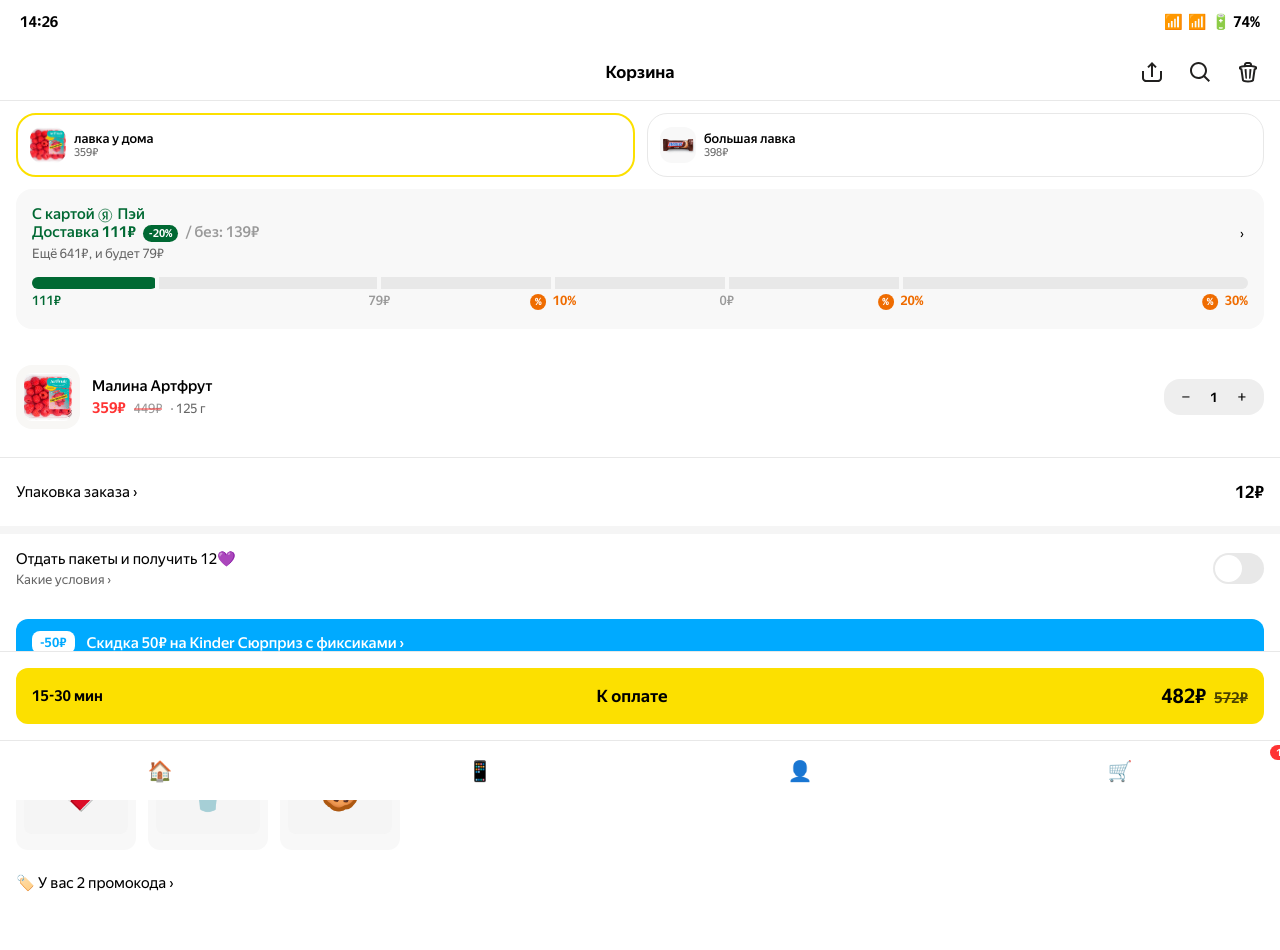
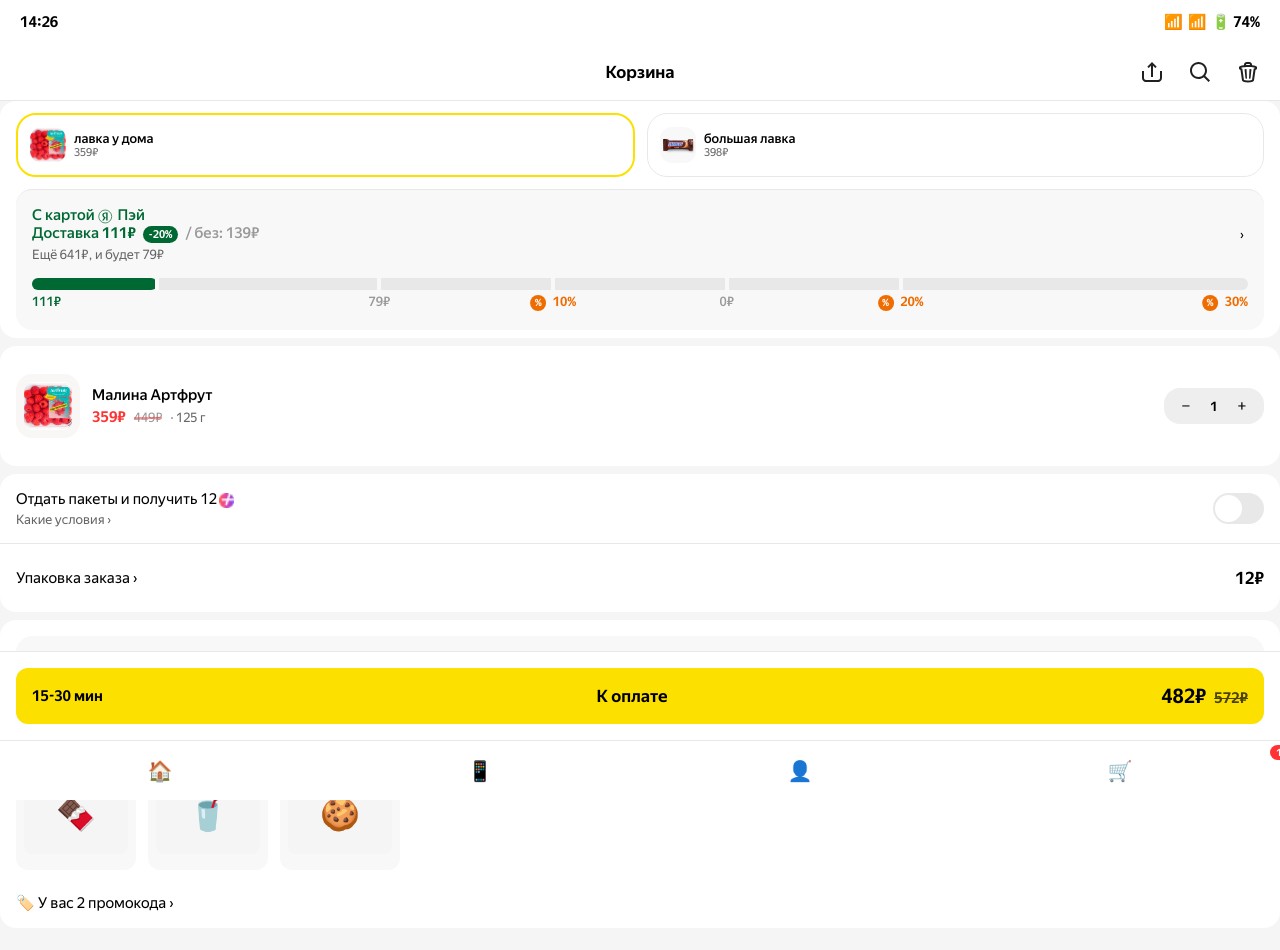
Before and after one commit to dadkakdad/app_prototyping, a plain HTML site: page index.html in a window 1280 px wide. Drawn offline with Linux system fonts and the light colour scheme; files whose address does not match are found by name.

Commit message:
With promo banner

```diff
--- a/index.html
+++ b/index.html
@@ -150,7 +150,7 @@
             font-family: var(--font-family);
             font-size: var(--font-size-base);
             color: var(--color-text-primary);
-            background: var(--color-bg-primary);
+            background: var(--color-bg-secondary);
             overflow-x: hidden;
             -webkit-font-smoothing: antialiased;
             touch-action: manipulation;
@@ -216,7 +216,6 @@
 
         /* Tabs */
         .tabs {
-            background: var(--color-bg-primary);
             padding: var(--spacing-md) var(--spacing-lg);
             display: flex;
             gap: var(--spacing-md);
@@ -459,8 +458,22 @@
 
         /* Cart Items */
         .cart-items {
+            padding: var(--spacing-lg);
+        }
+
+        .visual-container {
             background: var(--color-bg-primary);
-            padding: var(--spacing-lg);
+            border-radius: var(--radius-lg);
+            margin: 0 0 8px;
+            overflow: hidden;
+        }
+
+        .visual-container > div:not(:first-child) {
+            border-top: 1px solid var(--color-border);
+        }
+
+        .visual-container > .delivery-info {
+            border-top: none;
         }
 
         .cart-item {
@@ -568,8 +581,7 @@
         /* Order Summary */
         .order-summary {
             padding: var(--spacing-lg);
-            background: var(--color-bg-primary);
-            border-top: 1px solid var(--color-border);
+            border-top: none;
         }
 
         .summary-row {
@@ -592,8 +604,7 @@
         /* Package Return */
         .package-return {
             padding: var(--spacing-lg);
-            background: var(--color-bg-primary);
-            border-top: 8px solid var(--color-bg-secondary);
+            border-top: none;
         }
 
         .return-option {
@@ -627,7 +638,7 @@
         }
 
         .toggle-switch.active {
-            background: var(--color-green);
+            background: var(--color-primary);
         }
 
         .toggle-switch::after {
@@ -648,40 +659,47 @@
 
         /* Promo Banner */
         .promo-banner {
+            background: var(--color-bg-card);
             padding: var(--spacing-lg);
-            background: var(--color-bg-primary);
+            border-radius: var(--radius-lg);
+            margin-bottom: var(--spacing-lg);
         }
 
         .promo-card {
+            background: transparent;
+            color: var(--color-text-primary);
+            padding: 0;
+            border-radius: 0;
+            display: flex;
+            align-items: center;
+            gap: var(--spacing-md);
+        }
+
+        .promo-badge {
+            width: 40px;
+            height: 40px;
+            border-radius: 50%;
             background: var(--color-badge-blue);
             color: white;
-            padding: var(--spacing-md) var(--spacing-lg);
-            border-radius: var(--radius-md);
-            display: flex;
-            align-items: center;
-            gap: var(--spacing-md);
-        }
-
-        .promo-badge {
-            background: white;
-            color: var(--color-badge-blue);
-            padding: var(--spacing-xs) var(--spacing-sm);
-            border-radius: var(--radius-sm);
             font-weight: 700;
             font-size: var(--font-size-sm);
+            display: flex;
+            justify-content: center;
+            align-items: center;
+            flex-shrink: 0;
         }
 
         .promo-text {
             flex: 1;
             font-size: var(--font-size-base);
             font-weight: 500;
+            line-height: 1.4;
         }
 
         /* Recommendations */
         .recommendations {
             padding: var(--spacing-lg);
-            background: var(--color-bg-primary);
-            border-top: 8px solid var(--color-bg-secondary);
+            border-top: none;
         }
 
         .recommendations-header {
@@ -852,6 +870,7 @@
         </div>
     </header>
 
+    <div class="visual-container">
         <!-- Tabs -->
         <div class="tabs">
             <div class="tab active" data-store="home">
@@ -862,7 +881,7 @@
                 </div>
             </div>
             <div class="tab" data-store="big">
-            <div class="tab-icon">🏬</div>
+                <div class="tab-icon"></div>
                 <div class="tab-content">
                     <div class="tab-title">большая лавка</div>
                     <div class="tab-subtitle">252₽</div>
@@ -894,27 +913,23 @@
                 </div>
             </div>
         </div>
+    </div>
 
     <!-- Cart Items -->
-    <div class="cart-items">
-        <div class="cart-item">
-            <div class="item-image">🍓</div>
-            <div class="item-details">
-                <div class="item-name">Малина Артфрут</div>
-                <div class="item-price">
-                    <span class="price-current">359₽</span>
-                    <span class="price-old">449₽</span>
-                    <span class="price-weight">· 125 г</span>
-                </div>
-            </div>
-            <div class="quantity-controls">
-                <button class="qty-btn" onclick="updateQuantity('raspberry_artfruit', -1)">−</button>
-                <span class="qty-value" id="qty">1</span>
-                <button class="qty-btn" onclick="updateQuantity('raspberry_artfruit', 1)">+</button>
-            </div>
-        </div>
-    </div>
-
+    <div class="cart-items visual-container">
+    </div>
+
+    <div class="visual-container">
+        <!-- Package Return -->
+        <div class="package-return">
+            <div class="return-option">
+                <div class="return-text">
+                    <div class="return-title">Отдать пакеты и получить 12<img src="/Users/nikitobot/app_prototyping/assets/Plus.png" alt="Plus points" style="height: 1em; vertical-align: middle; margin-left: 2px;"></div>
+                    <div class="return-link">Какие условия ›</div>
+                </div>
+                <div class="toggle-switch" id="packageToggle" onclick="toggleSwitch(this)"></div>
+            </div>
+        </div>
         <!-- Order Summary -->
         <div class="order-summary">
             <div class="summary-row">
@@ -922,28 +937,19 @@
                 <span class="summary-value">12₽</span>
             </div>
         </div>
-
-    <!-- Package Return -->
-    <div class="package-return">
-        <div class="return-option">
-            <div class="return-text">
-                <div class="return-title">Отдать пакеты и получить 12💜</div>
-                <div class="return-link">Какие условия ›</div>
-            </div>
-            <div class="toggle-switch" id="packageToggle" onclick="toggleSwitch(this)"></div>
-        </div>
-    </div>
-
+    </div>
+
+    <div class="visual-container">
+        <!-- Recommendations -->
+        <div class="recommendations">
             <!-- Promo Banner -->
             <div class="promo-banner">
                 <div class="promo-card">
-            <span class="promo-badge">-50₽</span>
-            <span class="promo-text">Скидка 50₽ на Kinder Сюрприз с фиксиками ›</span>
-        </div>
-    </div>
-
-    <!-- Recommendations -->
-    <div class="recommendations">
+                    <span class="promo-badge">10%</span>
+                    <span class="promo-text">Получите скидку на 10% за 3 заказа<br>с товарами из подборки ›</span>
+                </div>
+            </div>
+
             <h2 class="recommendations-header">Подобрали для вас</h2>
             <div class="recommendations-grid">
                 <div class="recommendation-card" style="position: relative;">
@@ -957,8 +963,10 @@
                     <div class="rec-image">🍪</div>
                 </div>
             </div>
+
             <div style="margin-top: var(--spacing-lg); font-size: var(--font-size-base);">
                 🏷️ У вас 2 промокода ›
+            </div>
         </div>
     </div>
 
```
Also changed, not shown: assets/Plus.png (added). Lines whose indentation alone changed are shown as unchanged.
